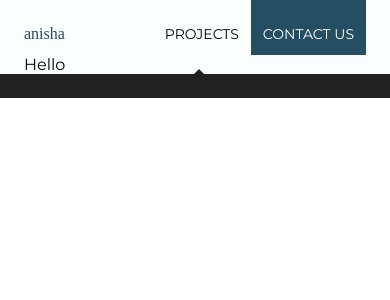
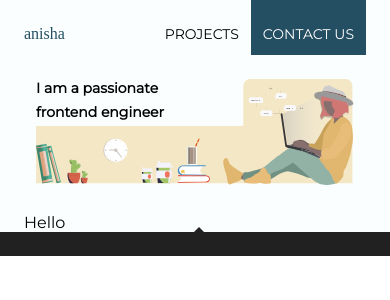
Before and after one commit to Anisha7/my-portfolio, a React (Create React App) app: page / in a window 390 px wide. Shown: the top 300 px of the page. Built offline with nearby package versions, Linux system fonts and the light colour scheme.

Commit message:
Basic banner layout implemented

```diff
--- /dev/null
+++ b/src/components/Home/components/Banner/index.js
@@ -0,0 +1,19 @@
+import React, { Component } from 'react';
+import './styles.css';
+import image from '../../../../images/banner.svg';
+
+class Banner extends Component {
+    render() {
+        return (
+                <div className="banner">
+                    <div className="slogan">
+                        <h1>I am a <span className="highlight">passionate</span></h1>
+                        <h1>frontend engineer</h1>
+                    </div>
+                    <img src={ image } alt="Illustration of creative work space" />
+                </div>
+            )
+    }
+}
+
+export default Banner;
--- /dev/null
+++ b/src/components/Home/components/Banner/styles.css
@@ -0,0 +1,33 @@
+.banner {
+    margin: 72px;
+}
+
+.banner h1 {
+    font-size: 40px;
+    margin-top: 20px;
+    margin-bottom: 20px;
+}
+
+.slogan {
+   position: absolute;
+}
+
+@media (max-width: 1400px) {
+    .banner h1 {
+        font-size: 30px;
+        margin-top: 0;
+        margin-bottom: 14px;
+    }
+}
+
+@media (max-width: 950px) {
+    .banner {
+        margin: 24px 12px;
+    }
+
+    .banner h1 {
+        font-size: 14px;
+        margin-bottom: 6px;
+        /* text-align: center; */
+    }
+}
--- a/src/components/Home/index.js
+++ b/src/components/Home/index.js
@@ -1,12 +1,14 @@
 import React, { Component } from 'react';
 import './styles.css'
 import Wrapper from '../Wrapper';
+import Banner from './components/Banner';
 
 class Home extends Component {
 
     render() {
         return (
                 <Wrapper>
+                    <Banner />
                     Hello
                 </Wrapper>
             )
```
Also changed, not shown: src/images/banner.svg (added).
